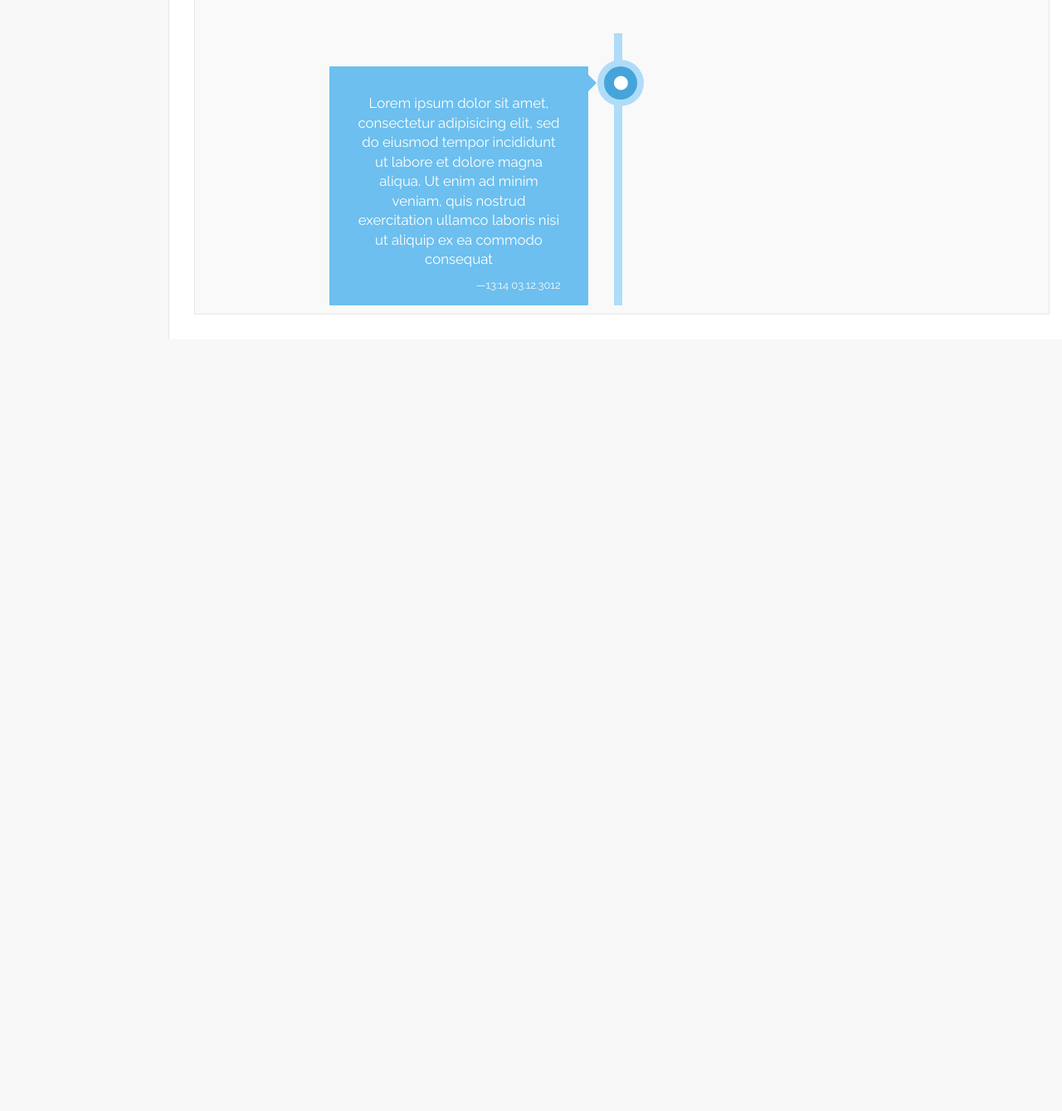
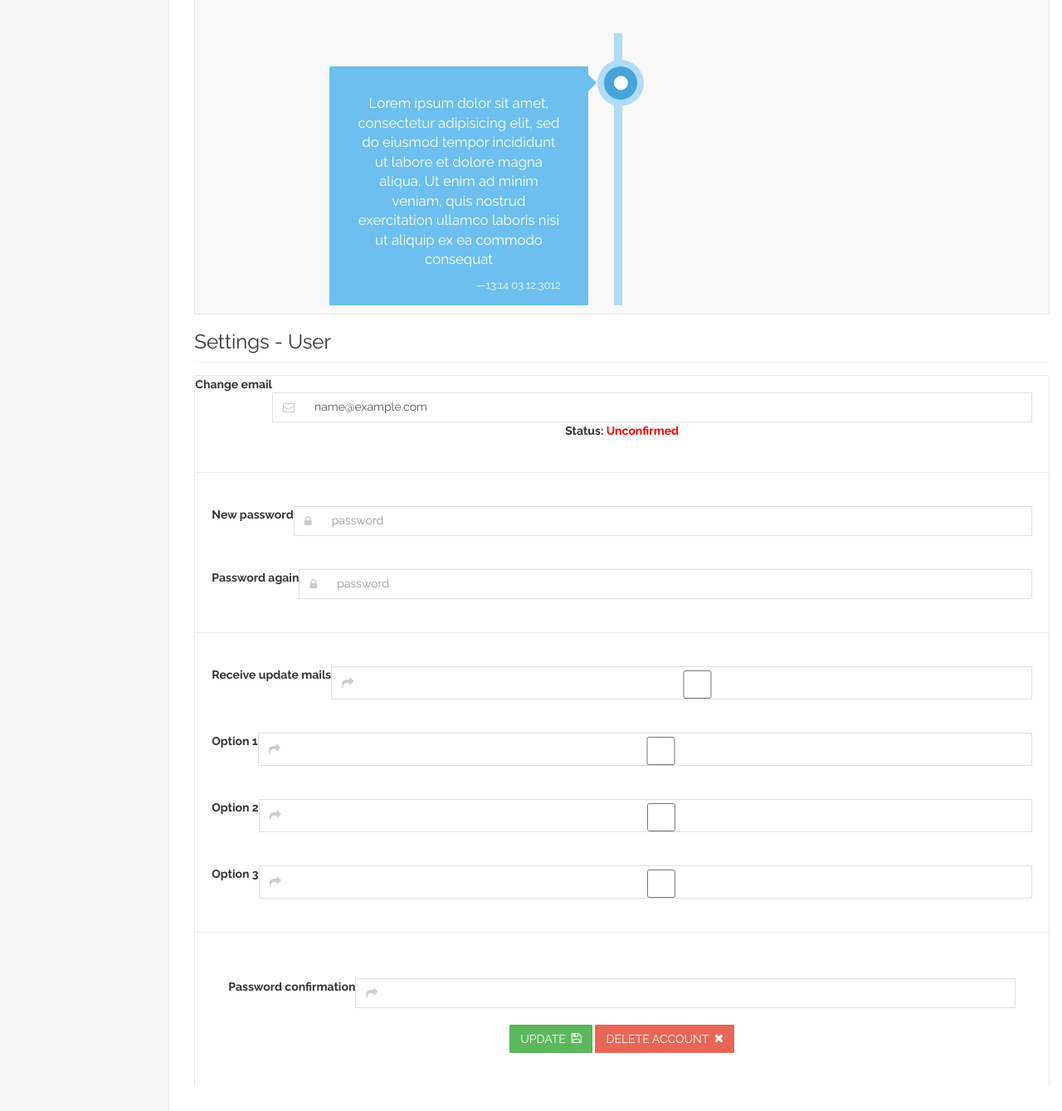
Before and after one commit to stephenthoma/devcoded.com, a Flask app: page /dashboard/ in a window 1280 px wide. Shown: the part 413-1752 px from the top of the page at 83% size. Before the commit the page ends 822 px from the top, so only its background shows below. Run offline with Flask 2, Linux system fonts and the light colour scheme; the visitor is signed in with stand-in values (Sample User, id 1); data comes from the database, SQL or seed files in the repository; some libraries are stand-ins or nearby versions.

Commit message:
Added different pages per role, automated lookup using include  and readable_role

```diff
--- a/app/dashboard/views.py
+++ b/app/dashboard/views.py
@@ -6,18 +6,17 @@ from .. import db
 from ..models import User, Role
 from .forms import SettingsForm
 
-@dashboard.route('/')
+@dashboard.route('/', defaults={'path': ''}, methods=['GET', 'POST'])
+@dashboard.route('/<path:path>')
 @login_required
-def dash():
-    user_role = current_user.role
-    if user_role  == Role.USER:
-        return render("dashboard_user")
-    elif user_role == Role.DEV:
-        return render("dashboard_developer")
-    elif user_role == Role.ADMIN:
-        return render("dashboard_admin")
+def dash(path):
+    form = SettingsForm()
+    if form.validate_on_submit():
+        flash('submitted')
 
-@dashboard.route('/settings', methods=['GET', 'POST'])
+    return render_template("dashboard/dashboard_" + current_user.readable_role() + ".html", form=form)
+
+@dashboard.route('/settings', )
 @login_required
 def settings():
     #TEMPORALY
@@ -25,7 +24,7 @@ def settings():
     if form.validate_on_submit():
         flash('submitted')
 
-    return render_template("dashboard/dashboard_settings.html", form=form)
+    return render_template("dashboard/user_settings.html", form=form)
 
 def render(url):
     if not url.endswith(".html"):
--- a/app/templates/dashboard/dashboard_base.html
+++ b/app/templates/dashboard/dashboard_base.html
@@ -26,6 +26,16 @@
                 </div>
             </div>
         </div>
+        <!-- Display flash messages directly under the navbar -->
+        {% with messages = get_flashed_messages() %}
+            {% if messages %}
+                <div class="animated bounceInLeft form-error-box" data-animation="bounceInLeft">
+                    {% for message in messages %}
+                        <span>{{ message }}</span>
+                    {% endfor %}
+                </div>
+            {% endif %}
+        {% endwith %}
     </header>
     <div class="row">
         <div class="col-sm-2 navbar-default sidebar">
@@ -38,7 +48,12 @@
         </div>
         <div id="page-wrapper" class="col-sm-10 col-sm-offset-2 content">
             {% block dash_content %}
+
             {% endblock %}
         </div>
     </div>
 {% endblock %}
+
+<script>
+
+</script>
--- a/app/templates/dashboard/dashboard_user.html
+++ b/app/templates/dashboard/dashboard_user.html
@@ -7,77 +7,10 @@
 
 {% block dash_content %}
 {{ super() }}
-<div class="row">
-  <div class="col-sm-12">
-    <h3 class="text-left">Home</h3>
-    <div class="hr"></div>
-  </div>
-</div>
-<div class="row">
-  <div class="col-sm-8">
-    <div class="table-responsive">
-      <div class="table-topper">
-        <h4 class="text-left">Plugin overview</h4>
-      </div>
-      <table class="table table-striped">
-        <tr>
-          <td>Plugin name</td>
-          <td>Plugin description that is kind of longish but also truncated at around fifteen words...</td>
-          <td><i class="fa fa-dot-circle-o"></i></td>
-        </tr>
-        <tr>
-          <td>Plugin name</td>
-          <td>Plugin description that is kind of longish but also truncated at around fifteen words...</td>
-          <td><i class="fa fa-dot-circle-o"></i></td>
-        </tr>
-        <tr>
-          <td>Plugin name</td>
-          <td>Plugin description that is kind of longish but also truncated at around fifteen words...</td>
-          <td><i class="fa fa-dot-circle-o"></i></td>
-        </tr>
-      </table>
-    </div>
-  </div>
-  <div class="col-sm-3">
-    <div class="group-topper">
-      <h4 class="text-left">Actions</h4>
-    </div>
-    <div class="group">
-      <div class="row">
-        <button class="btn custom-button blue-btn"><a href="{{ url_for('main.order') }}">Order a plugin</a></button>
-      </div>
-      <div class="row">
-        <button class="btn custom-button red-btn"><a href="mailto:contact@devcoded.com">Get some help?</a></button>
-      </div>
-    </div>
-  </div>
-</div>
-<div class="row">
-  <div class="col-sm-12">
-    <div class="group-topper infobar clearfix">
-      <div class="col-sm-3">
-        <h4 class="text-left">Plugin name</h4>
-      </div>
-      <div class="col-sm-2">
-        <h5><i class="fa fa-calendar"></i>: 04.12.2013</h5>
-      </div>
-      <div class="col-sm-7">
-        <h5><strong>Status:</strong> under development, on time.</h5>
-      </div>
-    </div>
-    <div class="col-sm-12 group">
-      <ul class="cbp_tmtimeline cbp_tmmiddle">
-        <li>
-          <div class="cbp_tmicon">
-            <i class="fa fa-circle"></i>
-          </div>
-          <div class="cbp_tmlabel">
-            <p>Lorem ipsum dolor sit amet, consectetur adipisicing elit, sed do eiusmod tempor incididunt ut labore et dolore magna aliqua. Ut enim ad minim veniam, quis nostrud exercitation ullamco laboris nisi ut aliquip ex ea commodo consequat</p>
-            <span class="pull-right timestamp">&mdash;13:14 03.12.3012</span>
-          </div>
-        </li>
-      </ul>
-    </div>
-  </div>
-</div>
+    <span id="home">
+        {% include "dashboard/home/" + current_user.readable_role() + "_home.html" ignore missing %}
+    </span>
+    <span id="settings">
+        {% include "dashboard/settings/" + current_user.readable_role() + "_settings.html" ignore missing %}
+    </span>
 {% endblock %}
--- /dev/null
+++ b/app/templates/dashboard/home/user_home.html
@@ -0,0 +1,73 @@
+<div class="row">
+    <div class="col-sm-12">
+        <h3 class="text-left">Home</h3>
+        <div class="hr"></div>
+    </div>
+</div>
+<div class="row">
+    <div class="col-sm-8">
+        <div class="table-responsive">
+            <div class="table-topper">
+                <h4 class="text-left">Plugin overview</h4>
+            </div>
+            <table class="table table-striped">
+                <tr>
+                    <td>Plugin name</td>
+                    <td>Plugin description that is kind of longish but also truncated at around fifteen words...</td>
+                    <td><i class="fa fa-dot-circle-o"></i></td>
+                </tr>
+                <tr>
+                    <td>Plugin name</td>
+                    <td>Plugin description that is kind of longish but also truncated at around fifteen words...</td>
+                    <td><i class="fa fa-dot-circle-o"></i></td>
+                </tr>
+                <tr>
+                    <td>Plugin name</td>
+                    <td>Plugin description that is kind of longish but also truncated at around fifteen words...</td>
+                    <td><i class="fa fa-dot-circle-o"></i></td>
+                </tr>
+            </table>
+        </div>
+    </div>
+    <div class="col-sm-3">
+        <div class="group-topper">
+            <h4 class="text-left">Actions</h4>
+        </div>
+        <div class="group">
+            <div class="row">
+                <button class="btn custom-button blue-btn"><a href="{{ url_for('main.order') }}">Order a plugin</a></button>
+            </div>
+            <div class="row">
+                <button class="btn custom-button red-btn"><a href="mailto:contact@devcoded.com">Get some help?</a></button>
+            </div>
+        </div>
+    </div>
+</div>
+<div class="row">
+    <div class="col-sm-12">
+        <div class="group-topper infobar clearfix">
+            <div class="col-sm-3">
+                <h4 class="text-left">Plugin name</h4>
+            </div>
+            <div class="col-sm-2">
+                <h5><i class="fa fa-calendar"></i>: 04.12.2013</h5>
+            </div>
+            <div class="col-sm-7">
+                <h5><strong>Status:</strong> under development, on time.</h5>
+            </div>
+        </div>
+        <div class="col-sm-12 group">
+            <ul class="cbp_tmtimeline cbp_tmmiddle">
+                <li>
+                    <div class="cbp_tmicon">
+                        <i class="fa fa-circle"></i>
+                    </div>
+                    <div class="cbp_tmlabel">
+                        <p>Lorem ipsum dolor sit amet, consectetur adipisicing elit, sed do eiusmod tempor incididunt ut labore et dolore magna aliqua. Ut enim ad minim veniam, quis nostrud exercitation ullamco laboris nisi ut aliquip ex ea commodo consequat</p>
+                        <span class="pull-right timestamp">&mdash;13:14 03.12.3012</span>
+                    </div>
+                </li>
+            </ul>
+        </div>
+    </div>
+</div>
--- /dev/null
+++ b/app/templates/dashboard/plugins.html
@@ -0,0 +1 @@
+<h1>AWESOME PLUGINS GO HERE</h1>
--- /dev/null
+++ b/app/templates/dashboard/settings/developer_settings.html
@@ -0,0 +1 @@
+{% include "dashboard/settings/user_settings.html" %}
--- /dev/null
+++ b/app/templates/dashboard/settings/user_settings.html
@@ -0,0 +1,120 @@
+<div class="row">
+    <div class="col-sm-12">
+        <h3 class="text-left">Settings - {{ current_user.readable_role() }}
+        </h3>
+
+        <div class="hr"></div>
+    </div>
+</div>
+
+<div class="row">
+    <div class="col-sm-12">
+        <div class="group-topper">
+            <form action="{{ url_for('dashboard.dash') }}" method="POST">
+                <!-- EMAIL CHANGE -->
+                {{ form.email.label }}
+                <div class="textbox-wrap">
+                    <div class="input-group">
+                            <span class="input-group-addon">
+                              <i class="fa fa-envelope-o"></i>
+                            </span>
+                        {{ form.email(class="form-control",  value=current_user.email, placeholder="email") }}
+                    </div>
+                    <b>Status: <span style="color:
+                            {% if current_user.confirmed %} green"> Confirmed
+                            {% else %} red"> Unconfirmed
+                            {% endif %} </span>
+                    </b>
+                </div>
+
+                <hr>
+                <!-- PASSWORD CHANGE -->
+                <div class="textbox-wrap">
+                    {{ form.password.label }}
+                    <div class="input-group">
+                            <span class="input-group-addon">
+                              <i class="fa fa-lock"></i>
+                            </span>
+                        {{ form.password(class="form-control", placeholder="password") }}
+                    </div>
+                </div>
+                <div class="textbox-wrap">
+                    {{ form.password2.label }}
+                    <div class="input-group">
+                            <span class="input-group-addon">
+                              <i class="fa fa-lock"></i>
+                            </span>
+                        {{ form.password2(class="form-control", placeholder="password") }}
+                    </div>
+                </div>
+                <hr>
+                <!-- OPTIONS CHANGE -->
+                <div class="textbox-wrap">
+                    {{ form.receiveMail.label }}
+                    <div class="input-group">
+                        <span class="input-group-addon"><i class="fa fa-share"></i></span>
+                        {{ form.receiveMail(class="form-control")}}
+                    </div>
+                </div>
+                <div class="textbox-wrap">
+                    {{ form.option1.label }}
+                    <div class="input-group">
+                        <span class="input-group-addon"><i class="fa fa-share"></i></span>
+                        {{ form.option1(class="form-control")}}
+                    </div>
+                </div>
+                <div class="textbox-wrap">
+                    {{ form.option2.label }}
+                    <div class="input-group">
+                        <span class="input-group-addon"><i class="fa fa-share"></i></span>
+                        {{ form.option2(class="form-control")}}
+                    </div>
+                </div>
+                <div class="textbox-wrap">
+                    {{ form.option3.label }}
+                    <div class="input-group">
+                        <span class="input-group-addon"><i class="fa fa-share"></i></span>
+                        {{ form.option3(class="form-control")}}
+                    </div>
+                </div>
+
+                {% block dash_settings %}
+                {% endblock %}
+
+                <hr>
+                {{ form.csrf_token }}
+                <!-- CONFIRMATION AND BUTTONS -->
+                <div class="form-action clearfix">
+                    <div class="textbox-wrap">
+                        {{ form.passwordConfirm.label }}
+                        <div class="input-group">
+                            <span class="input-group-addon"><i class="fa fa-share"></i></span>
+                            {{ form.passwordConfirm(class="form-control")}}
+                        </div>
+                    </div>
+
+                    <button type="submit" class="btn btn-success pull-center custom-button green-btn">
+                        Update &nbsp;<i class="fa fa-save"></i>
+                    </button>
+                    <button type="button" value="delete-account" name=delete-account" id="delete-account"
+                            class="btn pull-center custom-button red-btn">
+                        Delete account &nbsp;<i class="fa fa-times"></i>
+                    </button>
+                </div>
+            </form>
+        </div>
+    </div>
+</div>
+
+
+<script>
+    $(document).ready(function () {
+        $("#delete-account").click(function () {
+            //TODO check if user is certain
+            if (confirm('Are you sure you want to delete your account?')) {
+                //TODO delete
+                $(location).attr('href',)
+            }
+        })
+    })
+</script>
```
Also changed, not shown: app/templates/dashboard/dashboard_admin.html (added, +11 -0 lines), app/templates/dashboard/dashboard_developer.html (added, +13 -0 lines), app/templates/dashboard/dashboard_settings.html (deleted, +0 -136 lines), app/templates/dashboard/home/administrator_home.html (added, +73 -0 lines), app/templates/dashboard/home/developer_home.html (added, +73 -0 lines). Lines whose indentation alone changed are shown as unchanged.
